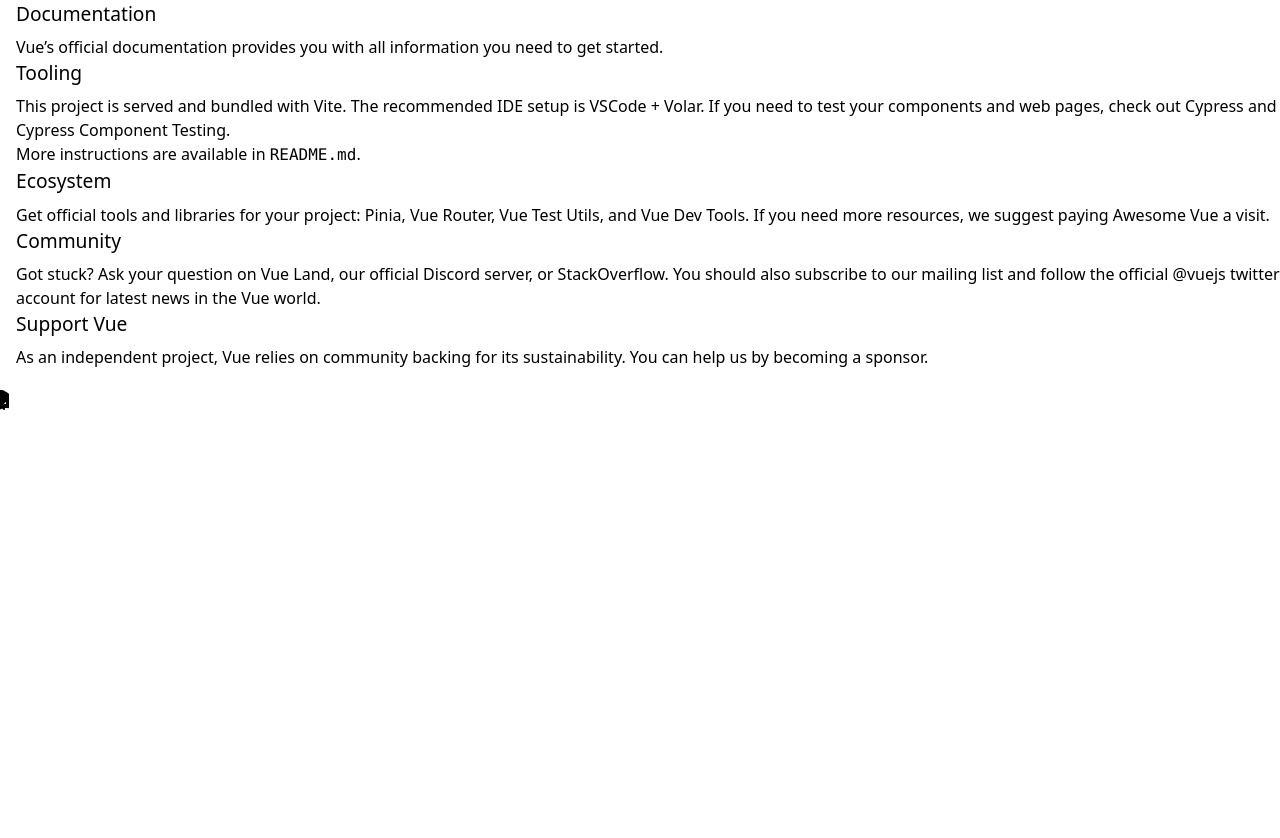
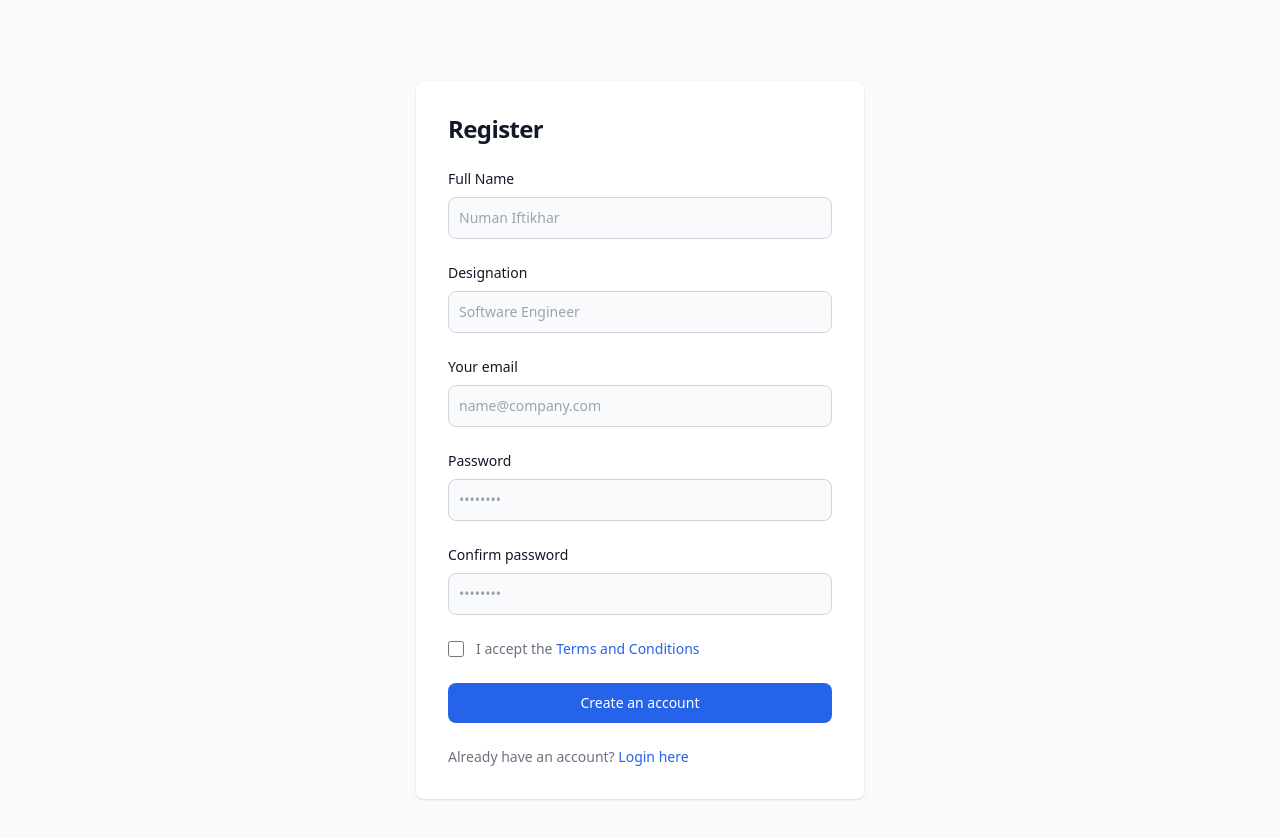
Before and after one commit to numan-iftikhar/face-app, a Vue app: page /signup in a window 1280 px wide. Shown: the top 838 px of the page. Before the commit the page ends 800 px from the top, so only its background shows below. Built offline with nearby package versions, Linux system fonts and the light colour scheme.

Commit message:
design signup page

```diff
--- a/src/views/SignupView.vue
+++ b/src/views/SignupView.vue
@@ -1,9 +1,135 @@
-<script setup>
-import TheWelcome from '../components/TheWelcome.vue'
-</script>
+<template>
+  <section class="bg-gray-50 dark:bg-gray-900 py-10">
+    <div
+      class="flex flex-col items-center justify-center px-6 py-8 mx-auto md:h-screen lg:py-0"
+    >
+      <div
+        class="w-full bg-white rounded-lg shadow dark:border md:mt-0 sm:max-w-md xl:p-0 dark:bg-gray-800 dark:border-gray-700"
+      >
+        <div class="p-6 space-y-4 md:space-y-6 sm:p-8">
+          <h1
+            class="text-xl font-bold leading-tight tracking-tight text-gray-900 md:text-2xl dark:text-white"
+          >
+            Register
+          </h1>
+          <form class="space-y-4 md:space-y-6" action="#">
+            <div>
+              <label
+                for="full-name"
+                class="block mb-2 text-sm font-medium text-gray-900 dark:text-white"
+                >Full Name</label
+              >
+              <input
+                type="text"
+                name="full-name"
+                id="full-name"
+                class="bg-gray-50 border border-gray-300 text-gray-900 sm:text-sm rounded-lg focus:ring-primary-600 focus:border-primary-600 block w-full p-2.5 dark:bg-gray-700 dark:border-gray-600 dark:placeholder-gray-400 dark:text-white dark:focus:ring-blue-500 dark:focus:border-blue-500"
+                placeholder="Numan Iftikhar"
+                required=""
+              />
+            </div>
 
-<template>
-  <main>
-    <TheWelcome />
-  </main>
+            <div>
+              <label
+                for="designation"
+                class="block mb-2 text-sm font-medium text-gray-900 dark:text-white"
+                >Designation</label
+              >
+              <input
+                type="text"
+                name="designation"
+                id="designation"
+                class="bg-gray-50 border border-gray-300 text-gray-900 sm:text-sm rounded-lg focus:ring-primary-600 focus:border-primary-600 block w-full p-2.5 dark:bg-gray-700 dark:border-gray-600 dark:placeholder-gray-400 dark:text-white dark:focus:ring-blue-500 dark:focus:border-blue-500"
+                placeholder="Software Engineer"
+                required=""
+              />
+            </div>
+            <!--------------------- email field --------------------->
+            <div>
+              <label
+                for="email"
+                class="block mb-2 text-sm font-medium text-gray-900 dark:text-white"
+                >Your email</label
+              >
+              <input
+                type="email"
+                name="email"
+                id="email"
+                class="bg-gray-50 border border-gray-300 text-gray-900 sm:text-sm rounded-lg focus:ring-primary-600 focus:border-primary-600 block w-full p-2.5 dark:bg-gray-700 dark:border-gray-600 dark:placeholder-gray-400 dark:text-white dark:focus:ring-blue-500 dark:focus:border-blue-500"
+                placeholder="name@company.com"
+                required=""
+              />
+            </div>
+            <div>
+              <label
+                for="password"
+                class="block mb-2 text-sm font-medium text-gray-900 dark:text-white"
+                >Password</label
+              >
+              <input
+                type="password"
+                name="password"
+                id="password"
+                placeholder="••••••••"
+                class="bg-gray-50 border border-gray-300 text-gray-900 sm:text-sm rounded-lg focus:ring-primary-600 focus:border-primary-600 block w-full p-2.5 dark:bg-gray-700 dark:border-gray-600 dark:placeholder-gray-400 dark:text-white dark:focus:ring-blue-500 dark:focus:border-blue-500"
+                required=""
+              />
+            </div>
+            <div>
+              <label
+                for="confirm-password"
+                class="block mb-2 text-sm font-medium text-gray-900 dark:text-white"
+                >Confirm password</label
+              >
+              <input
+                type="confirm-password"
+                name="confirm-password"
+                id="confirm-password"
+                placeholder="••••••••"
+                class="bg-gray-50 border border-gray-300 text-gray-900 sm:text-sm rounded-lg focus:ring-primary-600 focus:border-primary-600 block w-full p-2.5 dark:bg-gray-700 dark:border-gray-600 dark:placeholder-gray-400 dark:text-white dark:focus:ring-blue-500 dark:focus:border-blue-500"
+                required=""
+              />
+            </div>
+            <div class="flex items-start">
+              <div class="flex items-center h-5">
+                <input
+                  id="terms"
+                  aria-describedby="terms"
+                  type="checkbox"
+                  class="w-4 h-4 border border-gray-300 rounded bg-gray-50 focus:ring-3 focus:ring-primary-300 dark:bg-gray-700 dark:border-gray-600 dark:focus:ring-primary-600 dark:ring-offset-gray-800"
+                  required=""
+                />
+              </div>
+              <div class="ml-3 text-sm">
+                <label
+                  for="terms"
+                  class="font-light text-gray-500 dark:text-gray-300"
+                  >I accept the
+                  <a
+                    class="font-medium text-primary-600 hover:underline dark:text-primary-500"
+                    href="#"
+                    >Terms and Conditions</a
+                  ></label
+                >
+              </div>
+            </div>
+            <button
+              type="submit"
+              class="w-full text-white bg-primary-600 hover:bg-primary-700 focus:ring-4 focus:outline-none focus:ring-primary-300 font-medium rounded-lg text-sm px-5 py-2.5 text-center dark:bg-primary-600 dark:hover:bg-primary-700 dark:focus:ring-primary-800"
+            >
+              Create an account
+            </button>
+            <p class="text-sm font-light text-gray-500 dark:text-gray-400">
+              Already have an account?
+              <a
+                href="#"
+                class="font-medium text-primary-600 hover:underline dark:text-primary-500"
+                >Login here</a
+              >
+            </p>
+          </form>
+        </div>
+      </div>
+    </div>
+  </section>
 </template>
```
